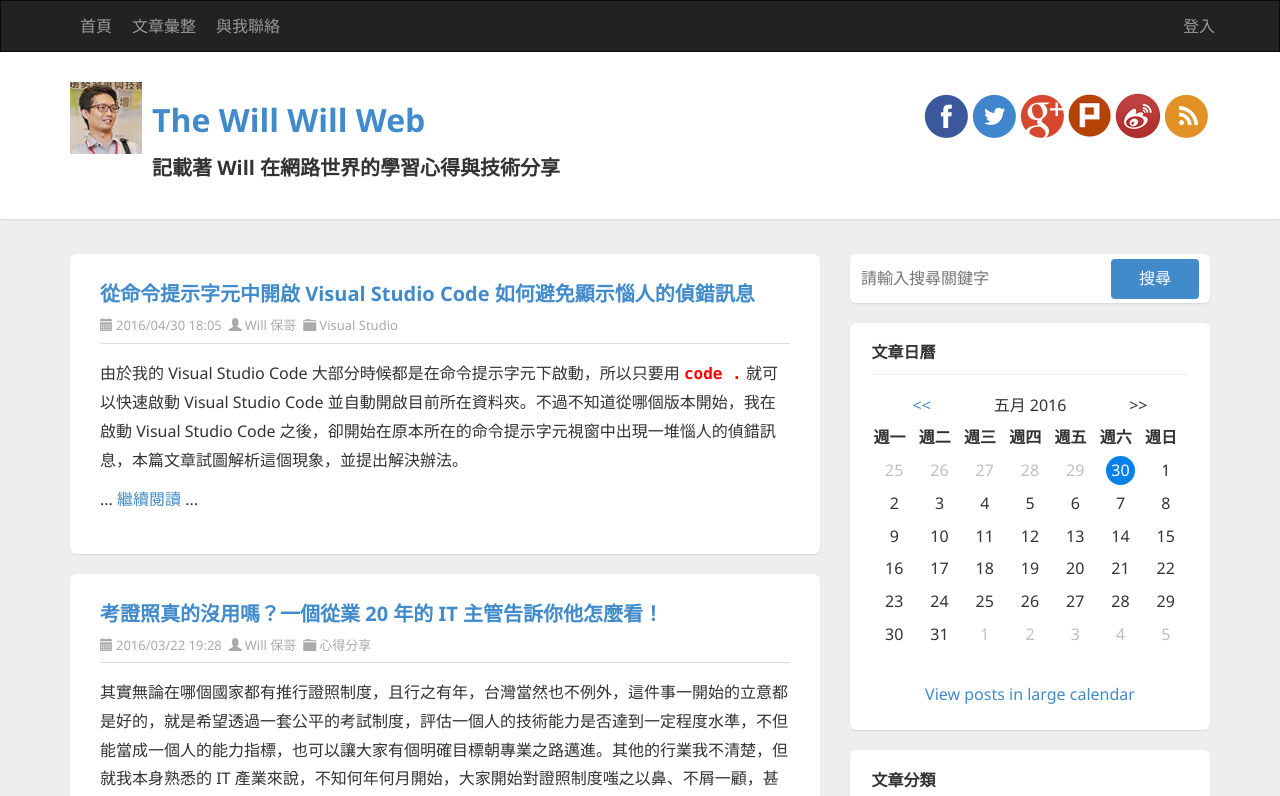
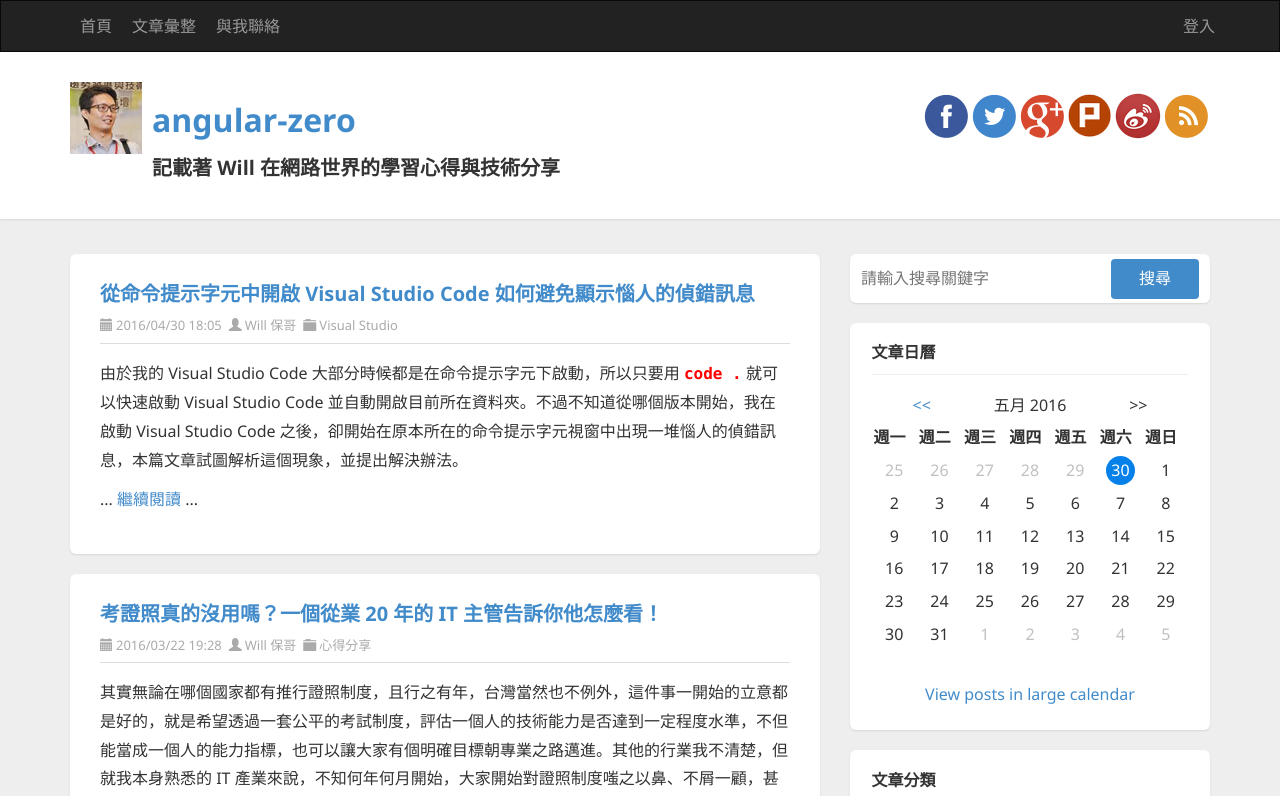
Before and after one commit to leeyt/angular-zero, an Angular app: page / in a window 1280 px wide. Shown: the top 796 px of the page. Built offline with nearby package versions, Linux system fonts and the light colour scheme.

Commit message:
學習資料繫結方法：事件繫結 (Event Binding)

```diff
--- a/src/app/app.component.html
+++ b/src/app/app.component.html
@@ -25,7 +25,7 @@
   <div class="title-wrapper">
     <div class="container">
 
-      <img [title]="title" [src]="imgurl" [attr.data-title]="title" class="pull-left logo" alt="The Will Will Web">
+      <img (click)="changeTitle()"  [title]="title" [src]="imgurl" [attr.data-title]="title" class="pull-left logo" alt="The Will Will Web">
 
       <div class="pull-left">
         <h1><a [href]="url">{{ title }}</a></h1>
--- a/src/app/app.component.ts
+++ b/src/app/app.component.ts
@@ -11,8 +11,9 @@ export class AppComponent {
   imgurl = '/assets/images/logo.png';
 
   constructor() {
-    setTimeout(() => {
-      this.title = 'The Will Will Web';
-    }, 2000);
+  }
+
+  changeTitle() {
+    this.title = 'The Will Will Web';
   }
 }
```
